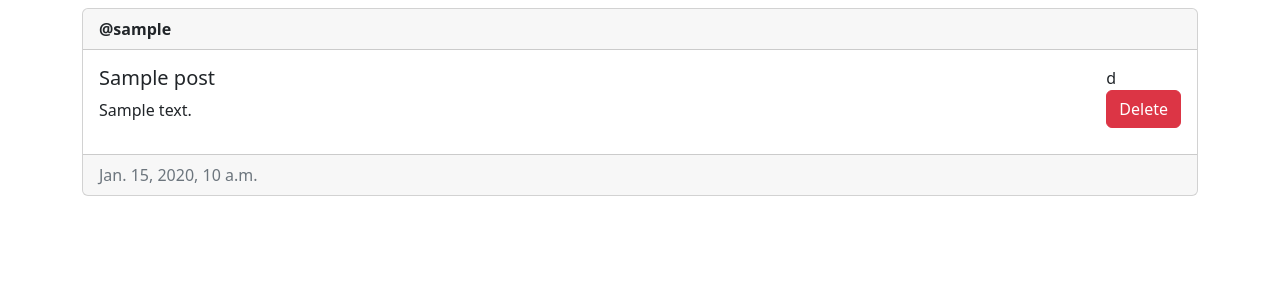
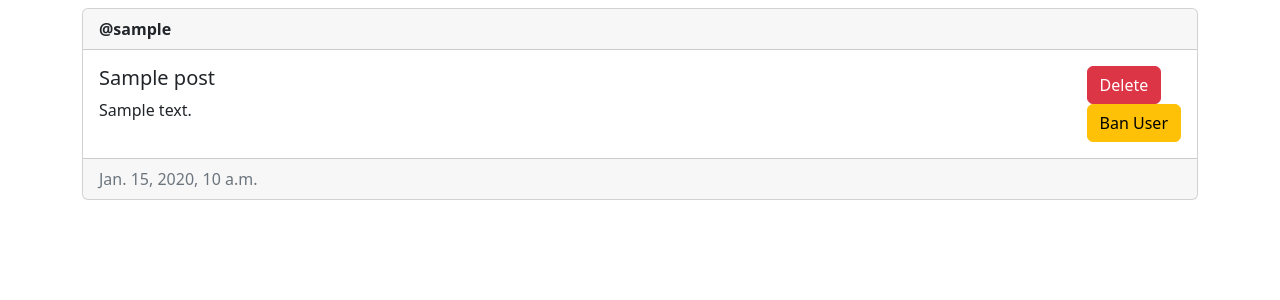
Before and after one commit to Lolita-codes/django_auth, a Django app: page / in a window 1280 px wide. Shown: the part 56-356 px from the top of the page. Run offline with Django 4.2, Linux system fonts and the light colour scheme; the first user in the database is signed in; tables that the repository leaves empty hold one stand-in row (Sample ...).

Commit message:
Add ban user option

```diff
--- a/main/templates/main/home.html
+++ b/main/templates/main/home.html
@@ -13,11 +13,17 @@ Home
             <h5 class="card-title">{{ post.title }}</h5>
             <p>{{ post.description }}</p>
         </div>
-        <div>d
+        <div>
             {% if user == post.author or perms.main.delete_post %}
-            <form method="post  " >
+            <form method="post" >
                 {% csrf_token %}
                 <button type="submit" class="btn btn-danger" value="{{ post.id }}" name="post-id">Delete</button>
+            </form>
+            {% endif %}
+            {% if user.is_staff %}
+             <form method="post">
+                {% csrf_token %}
+                <button type="submit" class="btn btn-warning" value="{{ post.author.id }}" name="user-id">Ban User</button>
             </form>
             {% endif %}
         </div>
--- a/main/views.py
+++ b/main/views.py
@@ -1,6 +1,7 @@
+from django.contrib.auth.models import Group, User
 from django.shortcuts import render, redirect
 from main.forms import SignUpForm, PostForm
-from django.contrib.auth import login, logout, authenticate
+from django.contrib.auth import login
 from django.contrib.auth.decorators import login_required, permission_required
 
 # Create your views here.
@@ -9,13 +10,28 @@ from main.models import Post
 
 @login_required(login_url='/login')
 def home(request):
-    all_posts = Post.objects.all()
+    all_posts = Post.objects .all()
 
     if request.method == 'POST':
         post_id = request.POST.get('post-id')
-        post = Post.objects.filter(id=post_id).first()
-        if post and (post.author == request.user or request.user.has_perm('main.delete_post')):
-            post.delete()
+        user_id = request.POST.get('user-id')
+        if post_id:
+            post = Post.objects.filter(id=post_id).first()
+            if post and (post.author == request.user or request.user.has_perm('main.delete_post')):
+                post.delete()
+        elif user_id:
+            user = User.objects.filter(id=user_id).first()
+            if user and request.user.is_staff:
+                try:
+                    group = Group.objects.get(name='default')
+                    group.user_set.remove(user)
+                except:
+                    pass
+                try:
+                    group = Group.objects.get(name='mod')
+                    group.user_set.remove(user)
+                except:
+                    pass
     return render(request, 'main/home.html', {'posts': all_posts})
 
 
```
Also changed, not shown: main/apps.py (+13 -0 lines).
